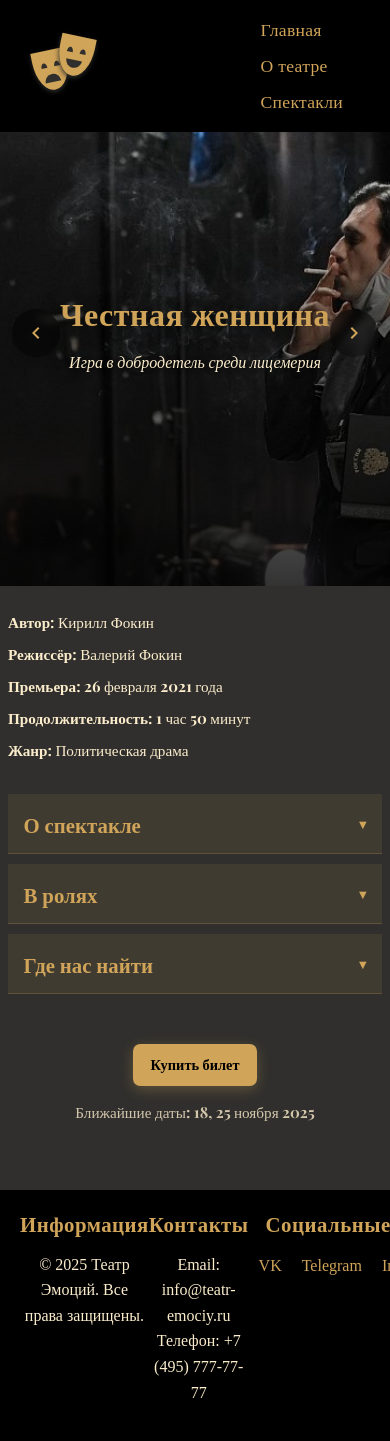
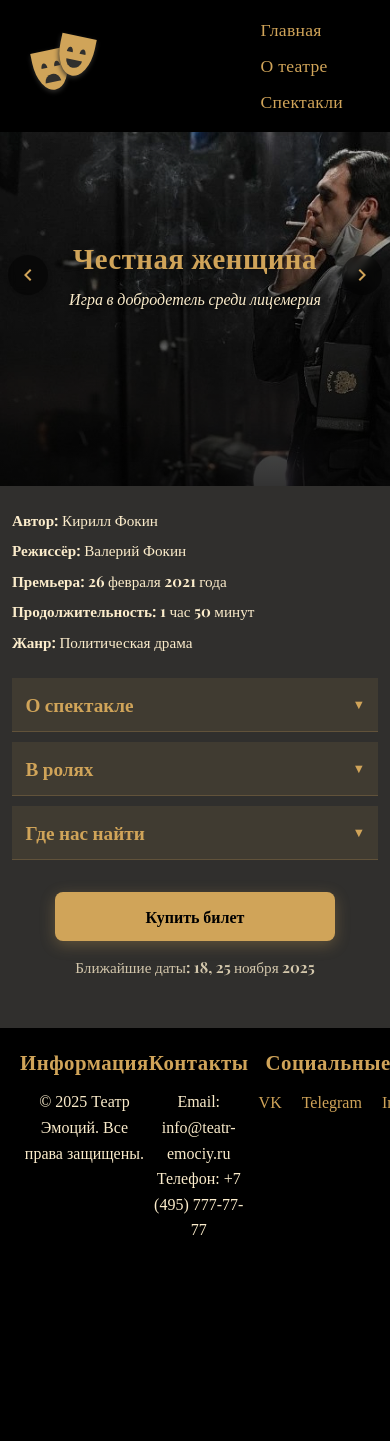
Before and after one commit to MAAnuta/my-site, a PHP site: page /honest-woman.html in a window 390 px wide; the page is wider, and only the part inside the window is pictured. After the commit the page ends 1235 px from the top of that part, so only its background shows below. Run offline with PHP 8.4, Linux system fonts and the light colour scheme.

Commit message:
Адаптивность страниц спектаклей

```diff
--- a/script.js
+++ b/script.js
@@ -303,3 +303,24 @@ document.addEventListener('DOMContentLoaded', () => {
         }
     }
 });
+
+// Добавьте этот код в существующий script.js
+document.addEventListener('DOMContentLoaded', () => {
+    // Оптимизация карусели для мобильных
+    const carousel = document.querySelector('.carousel');
+    if (carousel && window.innerWidth <= 768) {
+        // Увеличиваем интервал между слайдами на мобильных
+        const slideDuration = 5000; // 5 секунд вместо 4
+        // Остальной код карусели остается без изменений
+    }
+
+    // Оптимизация аккордеона для сенсорных устройств
+    const accordionHeaders = document.querySelectorAll('.accordion-header');
+    accordionHeaders.forEach(header => {
+        // Добавляем обработчик для touch устройств
+        header.addEventListener('touchend', (e) => {
+            e.preventDefault();
+            header.click();
+        });
+    });
+});
--- a/style.css
+++ b/style.css
@@ -385,7 +385,7 @@ nav .dropdown-menu a:hover {
     display: grid;
     grid-template-columns: repeat(3, 1fr);
     gap: 1.25em;
-    padding: 0 1.25em;
+    padding: 1.25em 1.25em;
 }
 
 .show-item {
@@ -463,6 +463,7 @@ nav .dropdown-menu a:hover {
     font-family: 'Cormorant Garamond', serif;
     line-height: 1.5;
     margin-top: 0.625em;
+    margin-bottom: 0.625em;
 }
 .description { font-size: 1rem; }
 .show-front p { font-size: 1.1rem; font-style: italic; margin: 0; }
@@ -1074,3 +1075,179 @@ section p {
         height: 300px;
     }
 }
+
+/* ================= АДАПТИВНОСТЬ ДЛЯ СТРАНИЦЫ СПЕКТАКЛЯ ================= */
+@media (max-width: 768px) {
+    /* Общие настройки для страницы спектакля */
+    .play-page {
+        padding-top: 4em;
+    }
+
+    /* Герой-секция с каруселью */
+    .play-hero {
+        min-height: 60vh;
+        padding: 1em 0;
+    }
+
+    .hero-text {
+        padding: 1em;
+    }
+
+    .hero-text h1 {
+        font-size: 2rem;
+        line-height: 1.2;
+        margin-bottom: 0.5em;
+    }
+
+    .hero-text .tagline {
+        font-size: 1.1rem;
+        line-height: 1.3;
+    }
+
+    /* Кнопки карусели */
+    .carousel-prev, .carousel-next {
+        width: 2.5em;
+        height: 2.5em;
+        font-size: 1rem;
+    }
+
+    .carousel-prev {
+        left: 0.5em;
+    }
+
+    .carousel-next {
+        right: 0.5em;
+    }
+
+    /* Контент страницы */
+    .play-content {
+        padding: 1em 0.75em;
+    }
+
+    /* Информационный блок */
+    .info-block p {
+        font-size: 1rem;
+        margin: 0.4em 0;
+    }
+
+    /* Аккордеон */
+    .accordion {
+        margin: 1.5em auto;
+    }
+
+    .accordion-header {
+        font-size: 1.4rem;
+        padding: 0.8em;
+    }
+
+    .accordion-content {
+        padding: 0 0.8em;
+    }
+
+    .accordion-content.active {
+        padding: 0.8em;
+    }
+
+    .accordion-content p.description {
+        font-size: 1.1rem;
+        padding: 0.4em 0.8em;
+    }
+
+    .accordion-content p,
+    .accordion-content ul {
+        font-size: 1rem;
+    }
+
+    /* Карта */
+    .accordion-content iframe {
+        height: 250px;
+        max-width: 100%;
+    }
+
+    .location-desc {
+        font-size: 0.9rem;
+    }
+
+    /* Секция покупки билетов */
+    .buy-section {
+        margin: 2em 0;
+    }
+
+    .btn-gold {
+        padding: 0.75em 1.5em;
+        font-size: 1rem;
+        width: 100%;
+        max-width: 280px;
+    }
+
+    /* Модальное окно */
+    .modal-content {
+        width: 95%;
+        padding: 0.5em;
+        margin: 1em;
+    }
+
+    #videoIframe {
+        height: 250px;
+    }
+
+    .close {
+        top: 5px;
+        right: 15px;
+        font-size: 28px;
+    }
+}
+
+@media (max-width: 480px) {
+    .play-hero {
+        min-height: 50vh;
+    }
+
+    .hero-text h1 {
+        font-size: 1.8rem;
+    }
+
+    .hero-text .tagline {
+        font-size: 1rem;
+    }
+
+    .accordion-header {
+        font-size: 1.2rem;
+        padding: 0.7em;
+    }
+
+    .accordion-content p.description {
+        font-size: 1rem;
+    }
+
+    .accordion-content p,
+    .accordion-content ul {
+        font-size: 0.95rem;
+    }
+
+    .accordion-content iframe {
+        height: 200px;
+    }
+
+    .info-block p {
+        font-size: 0.95rem;
+    }
+}
+
+@media (max-width: 360px) {
+    .play-page {
+        padding-top: 3.5em;
+    }
+
+    .hero-text h1 {
+        font-size: 1.6rem;
+    }
+
+    .hero-text .tagline {
+        font-size: 0.9rem;
+    }
+
+    .accordion-header {
+        font-size: 1.1rem;
+    }
+}
```
